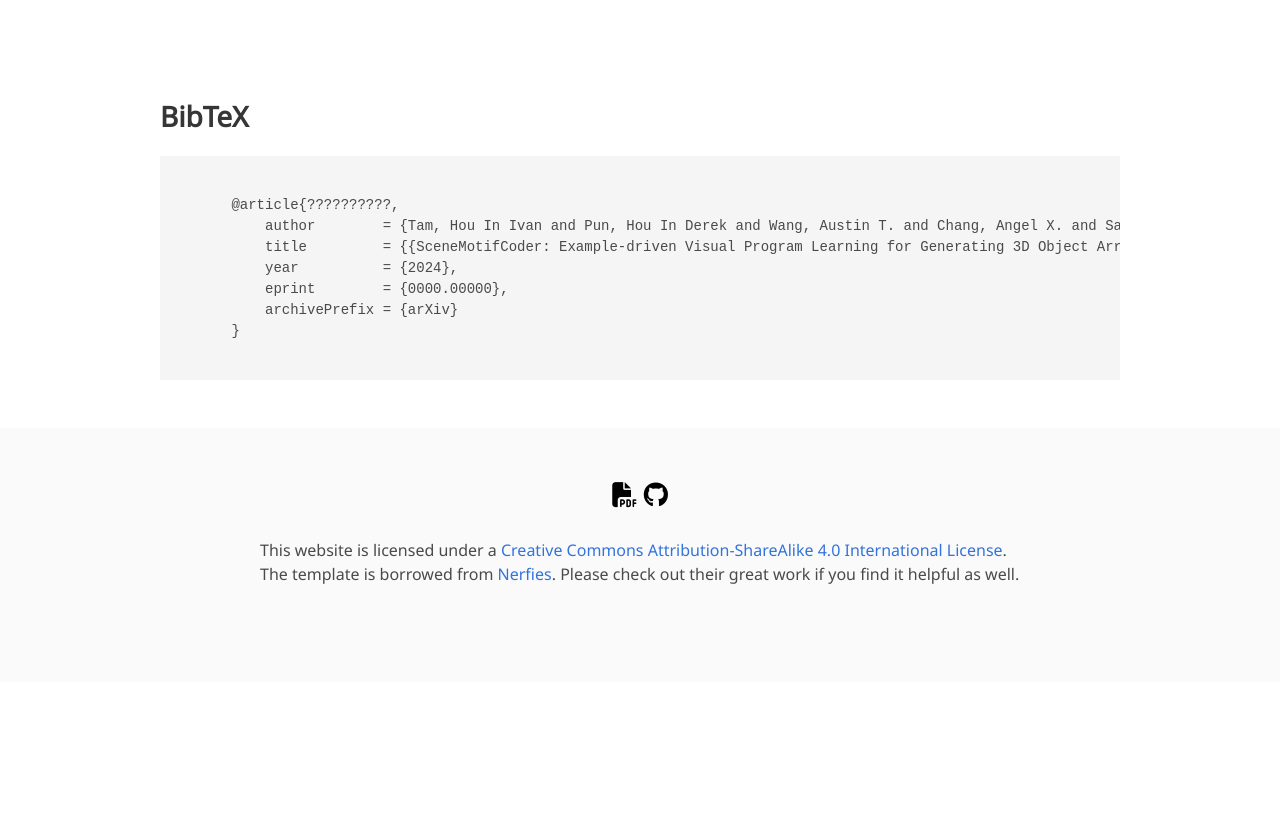
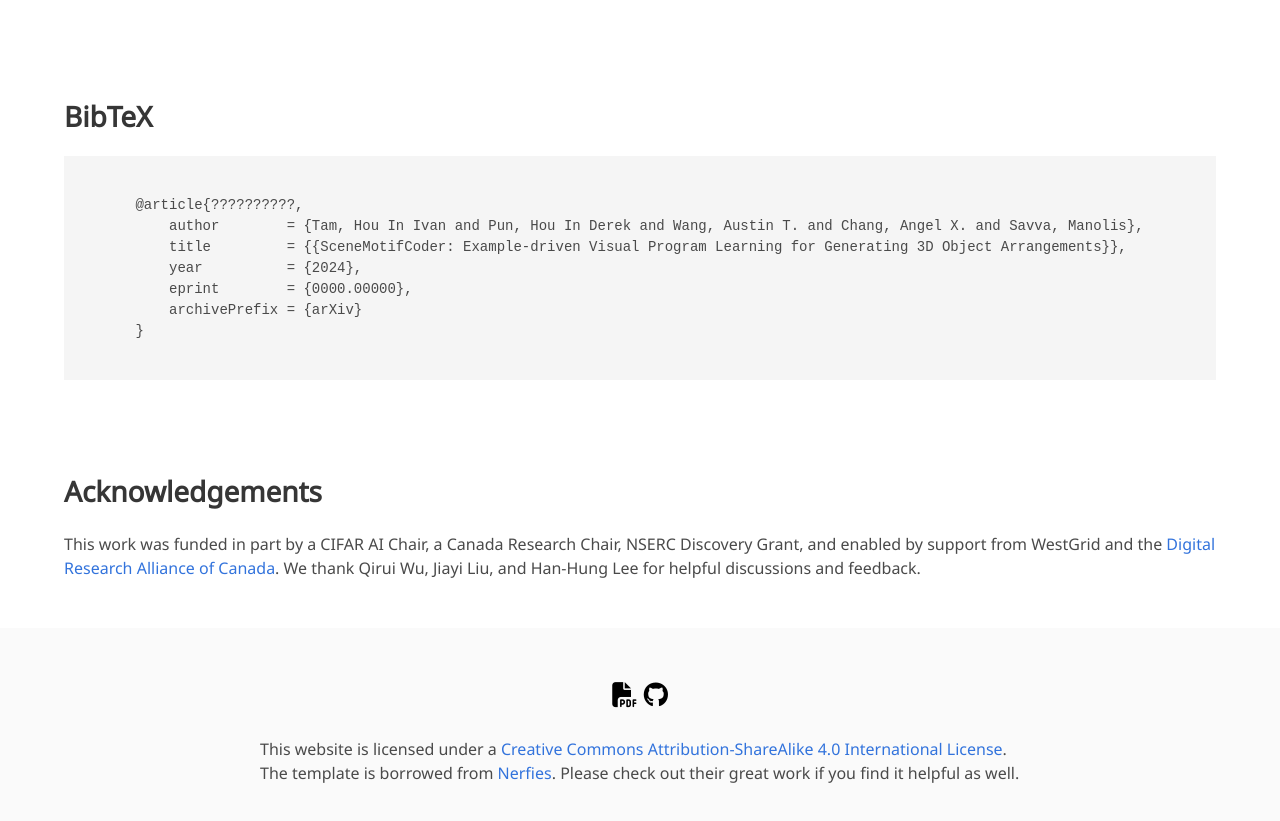
Before and after one commit to 3dlg-hcvc/smc, a plain HTML site: page docs/index.html in a window 1280 px wide. Shown: the part 5541-6362 px from the top of the page. Before the commit the page ends 6223 px from the top, so only its background shows below. Drawn offline with nearby package versions, Linux system fonts and the light colour scheme; some icons are missing; a web font is replaced by a local one.

Commit message:
Updated ack

```diff
--- a/docs/index.html
+++ b/docs/index.html
@@ -379,7 +379,7 @@
   </section>
 
   <section class="section" id="BibTeX">
-    <div class="container is-max-desktop content">
+    <div class="container is-max-widescreen content">
       <h2 class="title">BibTeX</h2>
       <pre><code>
       @article{??????????,
@@ -393,6 +393,16 @@
     </div>
   </section>
 
+  <section class="section" id="BibTeX">
+    <div class="container is-max-widescreen content">
+      <h2 class="title">Acknowledgements</h2>
+      <p>
+        This work was funded in part by a CIFAR AI Chair, a Canada Research Chair, NSERC Discovery Grant, and enabled by support from WestGrid and the
+        <a href="https://alliancecan.ca/">Digital Research Alliance of Canada</a>.
+        We thank Qirui Wu, Jiayi Liu, and Han-Hung Lee for helpful discussions and feedback.
+      </p>
+    </div>
+  </section>
 
   <footer class="footer">
     <div class="container">
```
Also changed, not shown: 1 other file.
